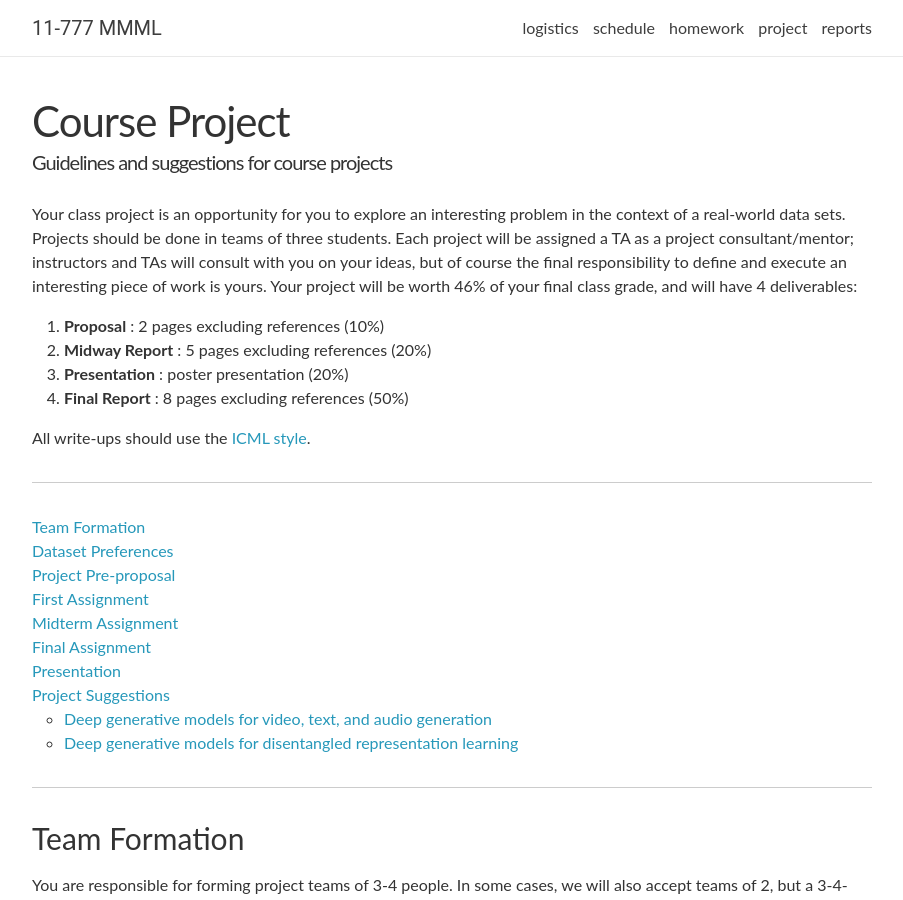
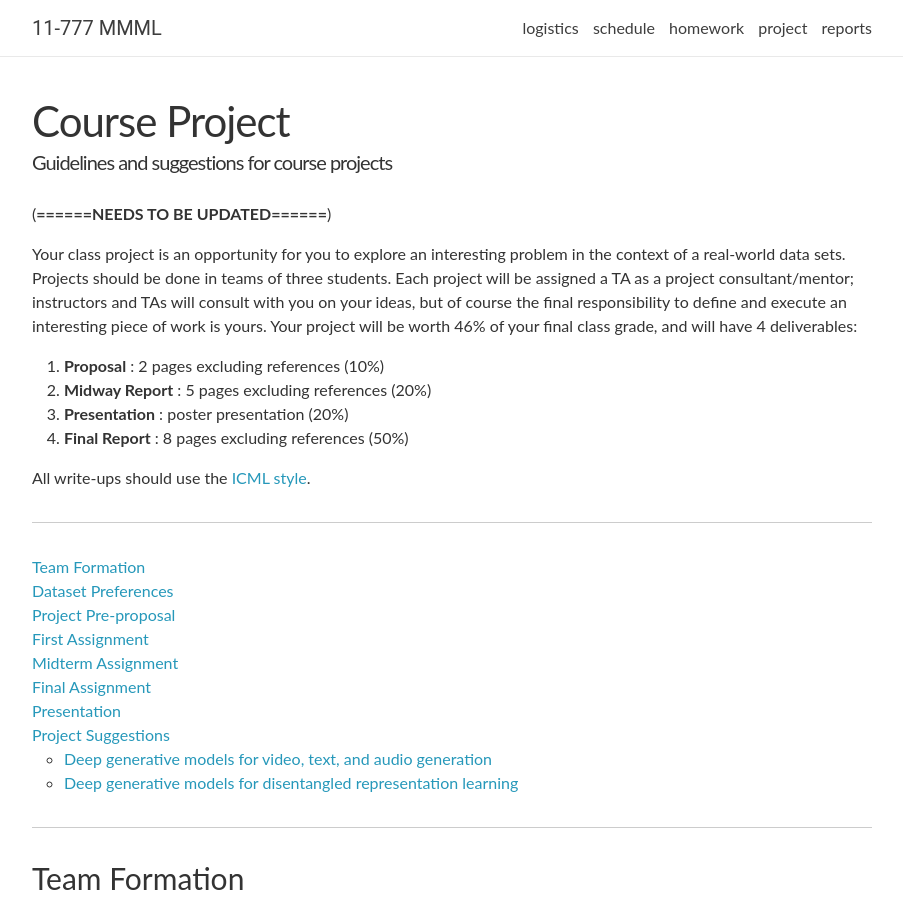
Before and after one commit to CMU-MultiComp-Lab/mmml-course, a Jekyll site: the page built from _pages/project.md, in a window 1280 px wide and 900 px high. Shown: the whole window, without its empty margins (188-1091 px from the left). Built offline with Jekyll 4.4.1, drawn with Linux system fonts in a browser that asks for light colours; nearby versions of some CDN libraries; comment, search, counter and statistics services are not loaded.

Commit message:
Update project.md

```diff
--- a/_pages/project.md
+++ b/_pages/project.md
@@ -4,6 +4,8 @@ permalink: /fall2020/project/
 title: Course Project
 description: Guidelines and suggestions for course projects
 ---
+
+(**======NEEDS TO BE UPDATED======**)
 
 Your class project is an opportunity for you to explore an interesting problem in the context of a real-world data sets.
 Projects should be done in teams of three students.
```
